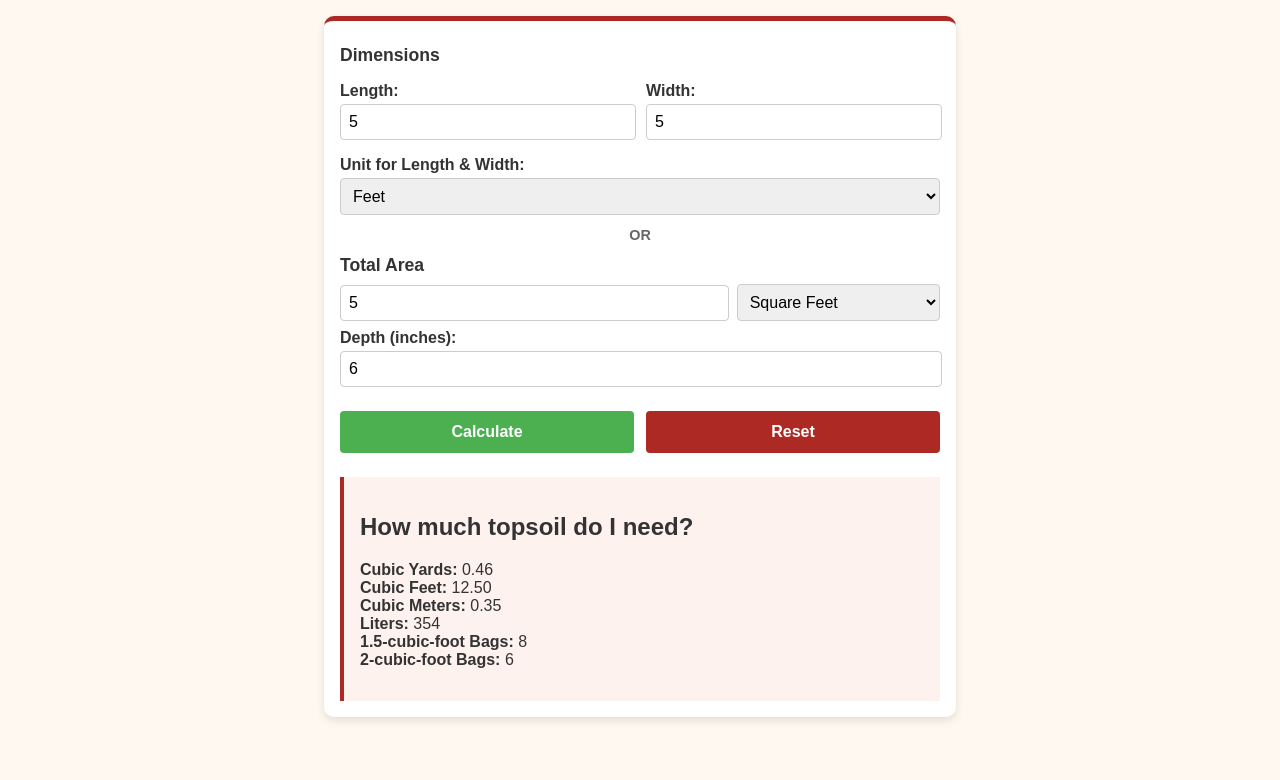
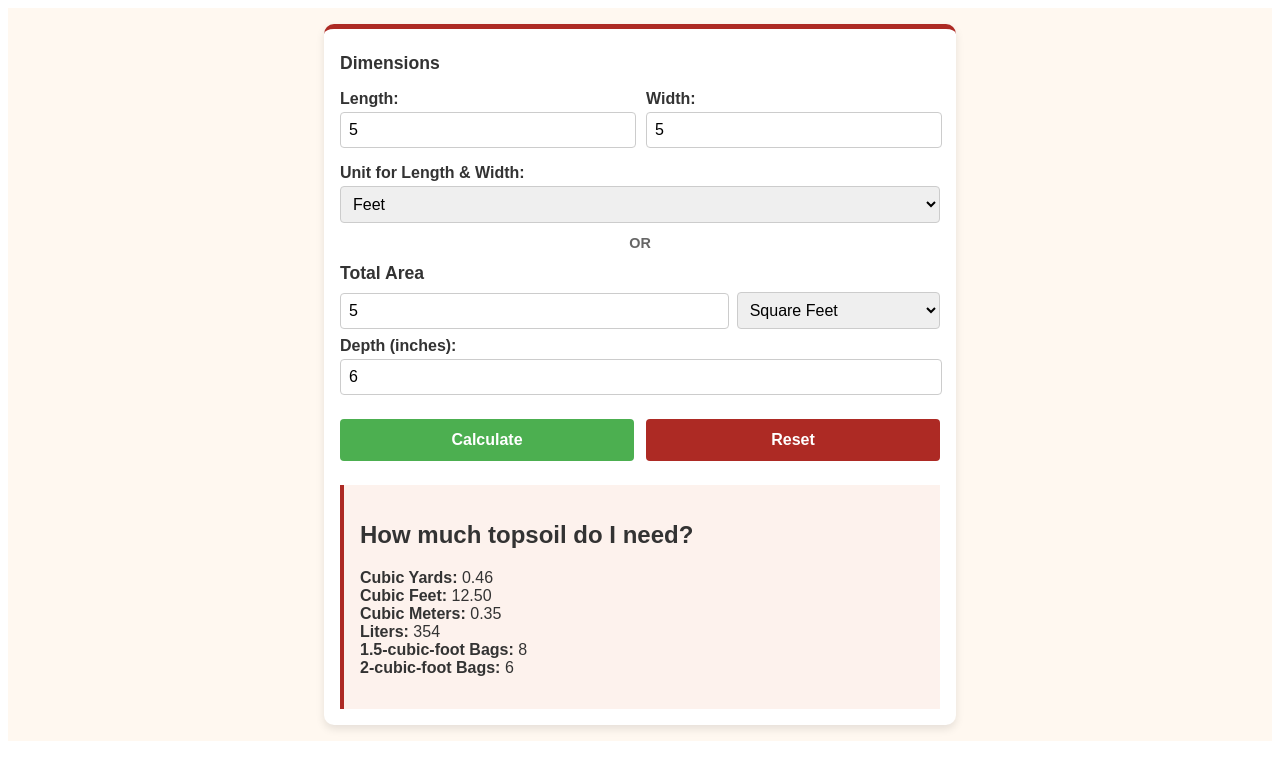
Before and after one commit to Jayanthi-17/TopSoil-Calculator, a plain HTML site: page index.html in a window 1280 px wide. Both pictures are taken after typing "5", "5", "5" into the empty fields and a click on the button "Calculate". Drawn offline with Linux system fonts and the light colour scheme.

Commit message:
div-additions

```diff
--- a/index.html
+++ b/index.html
@@ -6,11 +6,16 @@
   <title>Topsoil Calculator</title>
 </head>
 <body>
+  <!-- Add this container where you want the calculator to appear -->
+  <div id="soilCalculatorContainer"></div>
+
   <script>
     document.addEventListener('DOMContentLoaded', function() {
-      document.body.innerHTML = `
+      // Target the specific container instead of document.body
+      const container = document.getElementById('soilCalculatorContainer');
+
+      container.innerHTML = `
         <div class="container">
-
           <form id="topsoilForm">
             <h3>Dimensions</h3>
             <div class="dimension-row">
@@ -67,14 +72,14 @@
       // CSS Styles
       const style = document.createElement('style');
       style.textContent = `
-        body {
+        #soilCalculatorContainer {
           font-family: Arial, sans-serif;
           margin: 0;
           padding: 1rem;
           background-color: #fff8f0;
           color: #333;
         }
-        .container {
+        #soilCalculatorContainer .container {
           max-width: 600px;
           margin: auto;
           padding: 1rem;
@@ -83,71 +88,73 @@
           background-color: #ffffff;
           border-top: 5px solid #ad2a24;
         }
-        h1 {
+        #soilCalculatorContainer h1 {
           text-align: center;
           color: #ad2a24;
           margin-bottom: 1.5rem;
         }
-        h3 {
+        #soilCalculatorContainer h3 {
           margin: 0.5rem 0;
           color: #333;
           font-size: 1.1rem;
         }
-        label {
+        #soilCalculatorContainer label {
           display: block;
           margin: 0.5rem 0 0.25rem;
           font-weight: bold;
         }
-        .unit-label {
+        #soilCalculatorContainer .unit-label {
           margin-top: 0.75rem;
         }
-        input, select, button {
+        #soilCalculatorContainer input,
+        #soilCalculatorContainer select,
+        #soilCalculatorContainer button {
           padding: 0.5rem;
           border-radius: 4px;
           border: 1px solid #ccc;
           font-size: 1rem;
         }
-        input {
+        #soilCalculatorContainer input {
           width: calc(100% - 1rem);
           margin-bottom: 0.25rem;
         }
-        select {
+        #soilCalculatorContainer select {
           width: 100%;
         }
-        .dimension-row {
+        #soilCalculatorContainer .dimension-row {
           display: flex;
           gap: 0.75rem;
           margin-bottom: 0.5rem;
         }
-        .dimension-group {
+        #soilCalculatorContainer .dimension-group {
           flex: 1;
         }
-        .input-with-unit {
+        #soilCalculatorContainer .input-with-unit {
           display: flex;
           gap: 0.5rem;
           align-items: center;
           margin: 0.25rem 0 0.5rem;
         }
-        .input-with-unit input {
+        #soilCalculatorContainer .input-with-unit input {
           flex: 2;
           margin-bottom: 0;
         }
-        .input-with-unit select {
+        #soilCalculatorContainer .input-with-unit select {
           flex: 1;
         }
-        .or-divider {
+        #soilCalculatorContainer .or-divider {
           text-align: center;
           margin: 0.75rem 0;
           color: #666;
           font-weight: bold;
           font-size: 0.9rem;
         }
-        .button-group {
+        #soilCalculatorContainer .button-group {
           display: flex;
           gap: 0.75rem;
           margin-top: 1.25rem;
         }
-        button {
+        #soilCalculatorContainer button {
           width: 100%;
           background-color: #ad2a24;
           color: white;
@@ -156,47 +163,47 @@
           cursor: pointer;
           padding: 0.75rem;
         }
-        button:hover {
+        #soilCalculatorContainer button:hover {
           background-color: #92231f;
         }
-        .output {
+        #soilCalculatorContainer .output {
           margin-top: 1.5rem;
           padding: 1rem;
           background-color: #fdf2ed;
           border-left: 4px solid #ad2a24;
         }
-        .error {
+        #soilCalculatorContainer .error {
           color: #ad2a24;
           font-size: 0.8rem;
           margin-top: 0.1rem;
           display: none;
         }
-        .error.active {
+        #soilCalculatorContainer .error.active {
           display: block;
         }
-        .input-error {
+        #soilCalculatorContainer .input-error {
           border-color: #ad2a24;
         }
 
-        #calculateBtn{
-        background-color: #4CAF50
+        #soilCalculatorContainer #calculateBtn{
+          background-color: #4CAF50
         }
         @media (max-width: 600px) {
-          .dimension-row {
+          #soilCalculatorContainer .dimension-row {
             flex-direction: column;
             gap: 0;
           }
-          .button-group {
+          #soilCalculatorContainer .button-group {
             flex-direction: column;
             gap: 0.5rem;
           }
-          .input-with-unit {
+          #soilCalculatorContainer .input-with-unit {
             flex-direction: column;
             align-items: stretch;
             gap: 0.25rem;
           }
-          .input-with-unit input,
-          .input-with-unit select {
+          #soilCalculatorContainer .input-with-unit input,
+          #soilCalculatorContainer .input-with-unit select {
             width: 100%;
           }
         }
@@ -226,17 +233,17 @@
       }
 
       function clearErrors() {
-        document.querySelectorAll('.error').forEach(el => {
+        container.querySelectorAll('.error').forEach(el => {
           el.classList.remove('active');
         });
-        document.querySelectorAll('input').forEach(el => {
+        container.querySelectorAll('input').forEach(el => {
           el.classList.remove('input-error');
         });
       }
 
       function showError(elementId, errorId) {
-        document.getElementById(elementId).classList.add('input-error');
-        document.getElementById(errorId).classList.add('active');
+        container.querySelector('#' + elementId).classList.add('input-error');
+        container.querySelector('#' + errorId).classList.add('active');
       }
 
       function calculateTopsoil() {
@@ -246,14 +253,14 @@
         let usingDimensions = false;
 
         // Check if dimensions are being used
-        const length = parseFloat(document.getElementById('length').value);
-        const width = parseFloat(document.getElementById('width').value);
-        const totalArea = parseFloat(document.getElementById('totalArea').value);
+        const length = parseFloat(container.querySelector('#length').value);
+        const width = parseFloat(container.querySelector('#width').value);
+        const totalArea = parseFloat(container.querySelector('#totalArea').value);
 
         if ((!isNaN(length) && length > 0) || (!isNaN(width) && width > 0)) {
           usingDimensions = true;
 
-          const dimensionUnit = document.getElementById('dimensionUnit').value;
+          const dimensionUnit = container.querySelector('#dimensionUnit').value;
 
           if (isNaN(length) || length <= 0) {
             showError('length', 'lengthError');
@@ -271,7 +278,7 @@
           }
         } else {
           // Use total area if dimensions aren't provided
-          const areaUnit = document.getElementById('areaUnit').value;
+          const areaUnit = container.querySelector('#areaUnit').value;
           if (isNaN(totalArea) || totalArea <= 0) {
             showError('totalArea', 'areaError');
             isValid = false;
@@ -280,7 +287,7 @@
           }
         }
 
-        const depth = parseFloat(document.getElementById('depth').value);
+        const depth = parseFloat(container.querySelector('#depth').value);
         if (isNaN(depth) || depth < 2 || depth > 10) {
           showError('depth', 'depthError');
           isValid = false;
@@ -297,8 +304,8 @@
         const bags1_5 = volumeCubicFeet / 1.5;
         const bags2 = volumeCubicFeet / 2;
 
-        document.getElementById('output').style.display = 'block';
-        document.getElementById('result').innerHTML = `
+        container.querySelector('#output').style.display = 'block';
+        container.querySelector('#result').innerHTML = `
           <strong>Cubic Yards:</strong> ${volumeCubicYards.toFixed(2)}<br>
           <strong>Cubic Feet:</strong> ${volumeCubicFeet.toFixed(2)}<br>
           <strong>Cubic Meters:</strong> ${volumeCubicMeters.toFixed(2)}<br>
@@ -310,13 +317,13 @@
 
       function clearOutput() {
         // Clear all inputs
-        document.getElementById('totalArea').value = '';
-        document.getElementById('length').value = '';
-        document.getElementById('width').value = '';
-        document.getElementById('depth').value = '6';
+        container.querySelector('#totalArea').value = '';
+        container.querySelector('#length').value = '';
+        container.querySelector('#width').value = '';
+        container.querySelector('#depth').value = '6';
 
         // Hide output
-        document.getElementById('output').style.display = 'none';
+        container.querySelector('#output').style.display = 'none';
 
         // Clear errors
         clearErrors();
```
